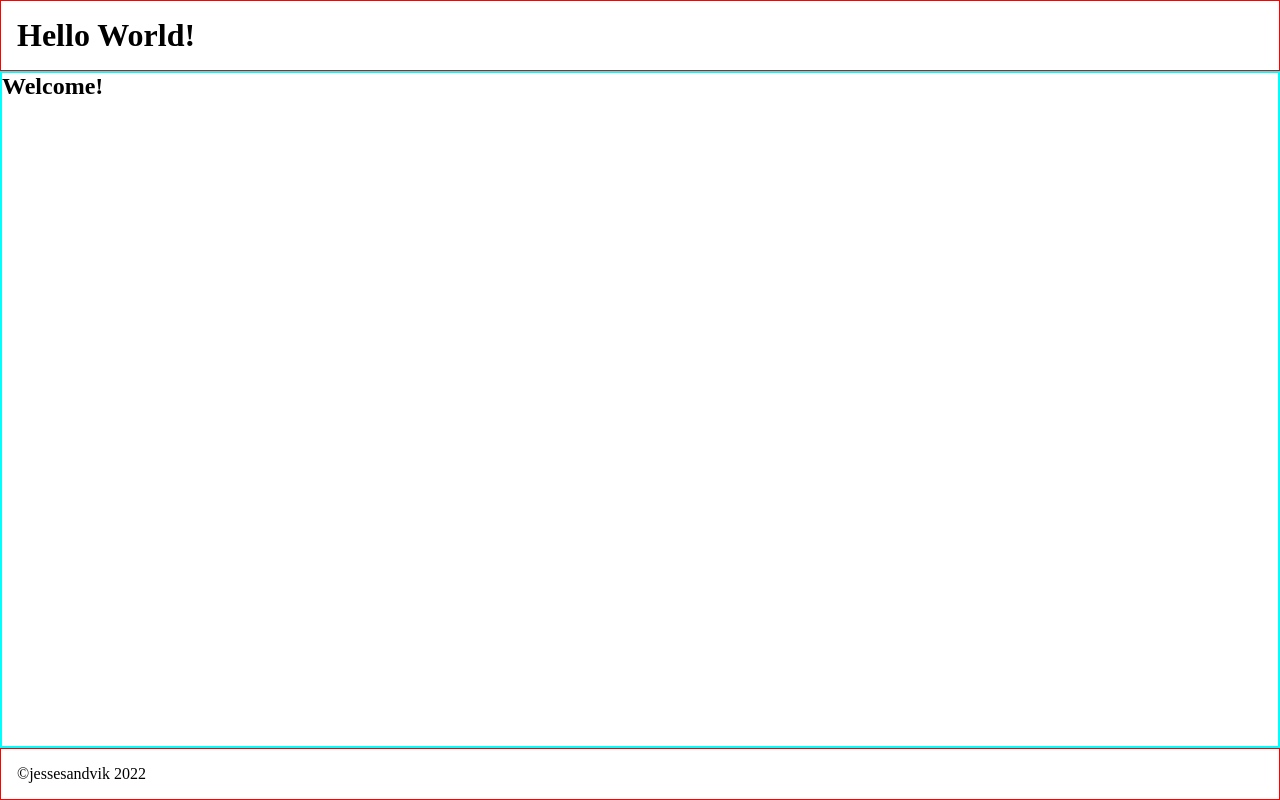
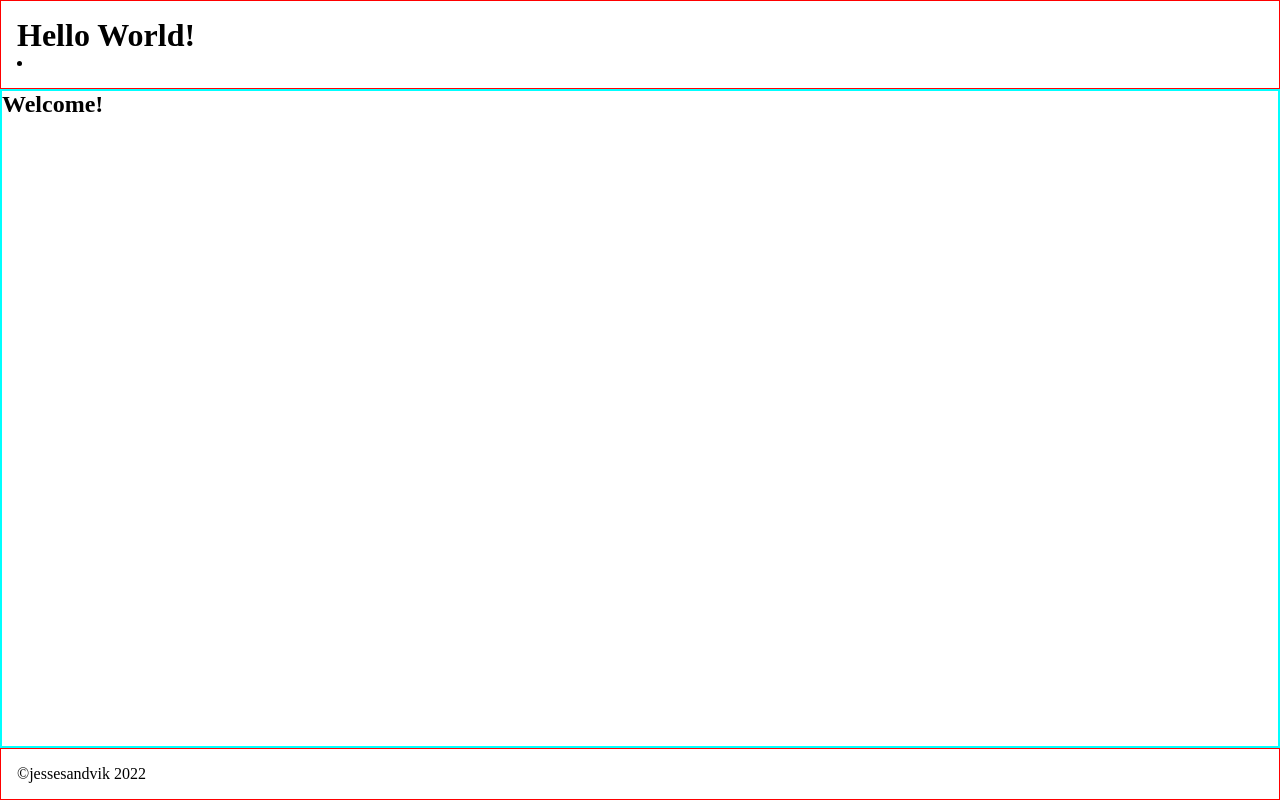
Before and after one commit to JesseSandvik/toolkit-front-end, a React (Create React App) app: page / in a window 1280 px wide. Built offline with nearby package versions, Linux system fonts and the light colour scheme.

Commit message:
added listitem and navigation components, appropriate tests

```diff
--- /dev/null
+++ b/src/atoms/listItem/ListItem.js
@@ -0,0 +1,5 @@
+const ListItem = ({children}) => {
+  return <li>{children}</li>;
+};
+
+export default ListItem;
--- a/src/molecules/navigation/Navigiation.js
+++ b/src/molecules/navigation/Navigiation.js
@@ -1,5 +1,11 @@
+import ListItem from '../../atoms/listItem/ListItem';
+
 const Navigation = () => {
-  return <nav></nav>;
+  return (
+    <nav>
+      <ListItem></ListItem>
+    </nav>
+  );
 };
 
 export default Navigation;
```
Also changed, not shown: 2 other files (tests, documents, lock files or other folders).
